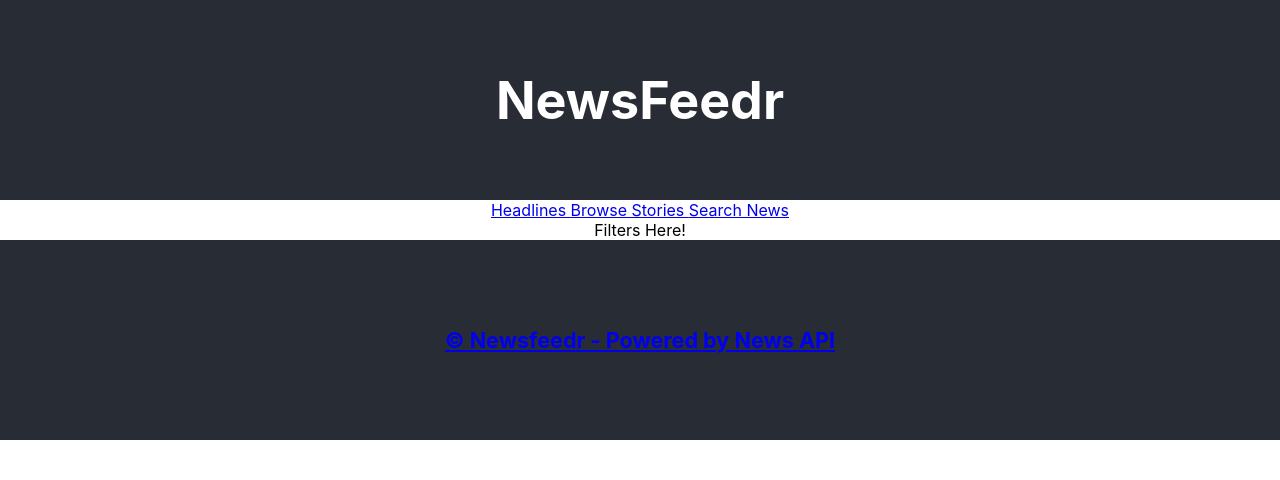
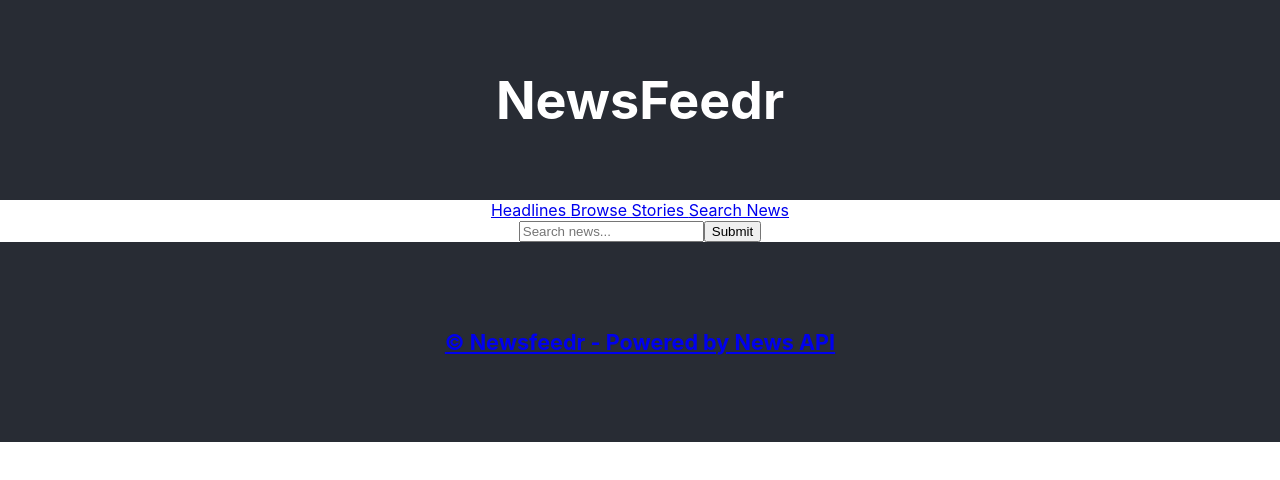
Before and after one commit to yutingcxiang/newsfeedr, a React (Create React App) app in the folder client/: page /search in a window 1280 px wide. Shown: the top 480 px of the page. Built offline with nearby package versions, Linux system fonts and the light colour scheme; no server answers.

Commit message:
Update SearchContainer form and event listeners

```diff
--- a/client/src/actions/articleActions.js
+++ b/client/src/actions/articleActions.js
@@ -19,11 +19,11 @@ export function fetchSources() {
 }
 
 //Fetch all articles relevant to search query
-// export function fetchFilteredNews(query) {
-//   return (dispatch) => {
-//     dispatch({type: 'LOADING_ARTICLES'}, query);
-//     return fetch('/api/search_all_news')
-//       .then(response => response.json())
-//       .then(articles => dispatch({type: 'FETCH_FILTERED_ARTICLES', payload: articles}))
-//   }
-// }
+export function fetchFilteredNews(query) {
+  return (dispatch) => {
+    dispatch({type: 'LOADING_ARTICLES'}, query);
+    return fetch('/api/search_all_news')
+      .then(response => response.json())
+      .then(articles => dispatch({type: 'FETCH_FILTERED_ARTICLES', payload: articles}))
+  }
+}
--- a/client/src/containers/SearchContainer.js
+++ b/client/src/containers/SearchContainer.js
@@ -2,11 +2,31 @@ import React, { Component } from 'react';
 import { connect } from 'react-redux';
 
 class SearchContainer extends Component {
+  state = {
+    text: ''
+  }
+
+  handleChange = event => {
+    this.setState({
+      text: event.target.value
+    })
+  }
+
+  handleSubmit = event => {
+    event.preventDefault()
+    this.props.fetchFilteredNews(this.state.text)
+    this.setState({
+      text: ''
+    })
+  }
 
   render() {
     return(
       <div>
-        Filters Here!
+        <form onSubmit={this.handleSubmit}>
+          <input type="text" placeholder="Search news..." value={this.state.text} onChange={this.handleChange}/>
+          <input type="submit" />
+        </form>
       </div>
     )
   }
--- a/client/src/reducers/articles_reducer.js
+++ b/client/src/reducers/articles_reducer.js
@@ -6,8 +6,8 @@ export default function articlesReducer(state = {loading: false, headlines: [],
     case 'FETCH_HEADLINE_ARTICLES':
       return {...state, loading: false, headlines: action.payload.articles}
 
-    // case 'FETCH_FILTERED_ARTICLES':
-    //   return {...state, loading: false, articles: action.payload.articles}
+    case 'FETCH_FILTERED_ARTICLES':
+      return {...state, loading: false, articles: action.payload.articles}
 
     case 'FETCH_SOURCES':
       const category = action.payload.sources.map(source => source.category)
```
